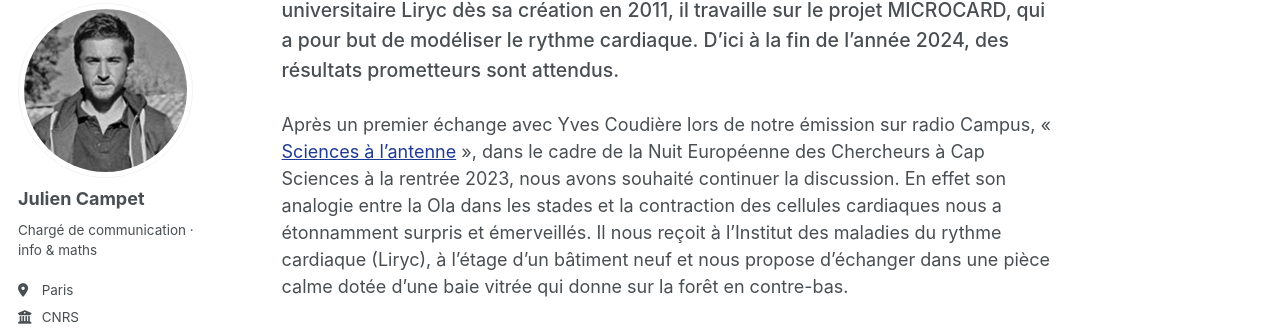
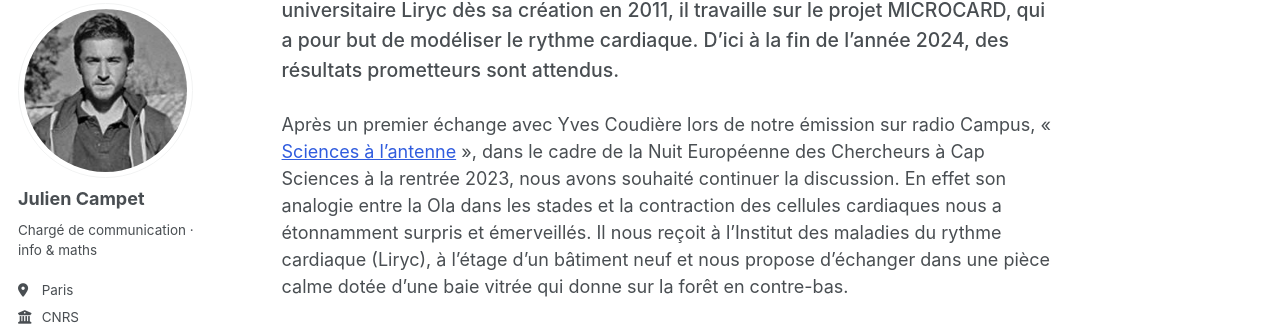
Before and after one commit to JulienCampet/JulienCampet.github.io, a Jekyll site: the page built from _articles/2024-03-01-dealers-yves-coudiere.md, in a window 1280 px wide and 1400 px high, scrolled down 950 px. Shown: the part 116-450 px from the top of the window. Built offline with Jekyll 4.4.1, drawn with Linux system fonts in a browser that asks for light colours; a script bundle is joined from its source files by our own code; a style sheet for code colours, icons or effects is not loaded.

Commit message:
changement bleu

```diff
--- a/_articles/2024-03-01-dealers-yves-coudiere.md
+++ b/_articles/2024-03-01-dealers-yves-coudiere.md
@@ -68,6 +68,7 @@ En plus de ses travaux de chercheur, Yves Coudière est très actif en médiatio
 </div>
 
 **Pour aller plus loin :**
+
 - [Sciences à l’antenne](https://soundcloud.com/radiocampusbx/sciences-a-lantenne-emission-nuit-des-chercheurs-2023)
 - [Inria – Nuit européenne des chercheur·e·s](https://www.inria.fr/fr/nuit-europeenne-chercheures-2022-bordeaux)
 - [Inria – Fête de la science](https://www.inria.fr/fr/fete-science-2021-bordeaux-decouverte-sciences-numerique)
--- a/_sass/_custom.scss
+++ b/_sass/_custom.scss
@@ -3,14 +3,38 @@
    Tout ce qui est propre au site est ici : modifie ce fichier plutôt que le thème.
    ========================================================================== */
 
-/* Couleur d'accent : un bleu encre, sobre. Change ces deux valeurs pour tout recolorer. */
+/* Couleurs du site, une palette par thème.
+   Contrastes vérifiés (norme WCAG AA : 4,5:1 minimum pour du texte) :
+   - clair : #305CDE sur blanc = 5,7:1
+   - sombre : #A9BEF5 sur #474747 = 5,0:1 (bleu adouci : moins saturé, il ne « vibre » pas sur fond sombre) */
 :root {
-  --jc-accent: #1f3a93;
-  --jc-accent-soft: #e8ecf8;
+  --jc-accent: #305CDE;        /* liens, rubriques, badges */
+  --jc-accent-hover: #2448B0;  /* liens au survol */
+  --jc-accent-soft: #E7EDFC;   /* fonds de badges, exergues */
+  --jc-muted: #6B7178;         /* citations, texte secondaire */
+  --jc-surface: #F6F7F9;       /* fonds d'encadrés */
+
+  /* on aligne aussi les liens du thème (barre latérale, pied de page…) */
+  --global-link-color: var(--jc-accent);
+  --global-link-color-hover: var(--jc-accent-hover);
+  --global-link-color-visited: var(--jc-accent);
+}
+
+html[data-theme="dark"] {
+  --jc-accent: #A9BEF5;
+  --jc-accent-hover: #C9D6FA;
+  --jc-accent-soft: #3B4258;
+  --jc-muted: #C8CACC;
+  --jc-surface: #3D3D3D;
+
+  --global-link-color: var(--jc-accent);
+  --global-link-color-hover: var(--jc-accent-hover);
+  --global-link-color-visited: var(--jc-accent);
 }
 
 a { color: var(--jc-accent); }
-a:hover { color: #0f1f5c; }
+a:visited { color: var(--jc-accent); }
+a:hover { color: var(--jc-accent-hover); }
 
 /* --- Listes de productions (le clin d'œil « liste de publications ») --- */
 .page__content {
@@ -69,7 +93,7 @@ a:hover { color: #0f1f5c; }
   }
 
   .production__citation {
-    color: #7d8389;
+    color: var(--jc-muted);
     font-family: Georgia, "Times New Roman", serif;
     font-style: normal;
   }
@@ -102,7 +126,7 @@ a:hover { color: #0f1f5c; }
   .article-figure--narrow img { max-width: 420px; }
   .article-figure--right { float: right; width: 240px; margin: .3em 0 1em 1.5em; }
   .article-exergue { border-left: 4px solid var(--jc-accent); background: var(--jc-accent-soft); font-size: 1.1em; font-style: italic; padding: .8em 1.2em; margin: 2em 0; }
-  .article-encadre { background: #f6f7f9; border-radius: 4px; padding: 1em 1.2em; font-size: .9em; margin: 2em 0 1.5em; }
+  .article-encadre { background: var(--jc-surface); border-radius: 4px; padding: 1em 1.2em; font-size: .9em; margin: 2em 0 1.5em; }
   .article-signature { text-align: right; font-weight: 600; margin-top: 2em; }
   h2 { clear: both; }
 }
```
Also changed, not shown: images/apple-touch-icon-180x180.png, images/favicon-192x192.png, images/favicon-32x32.png, images/favicon-512x512.png, images/favicon.ico, images/favicon.svg, 2 other files.
